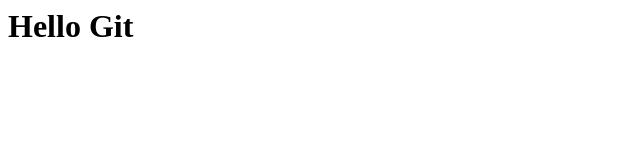
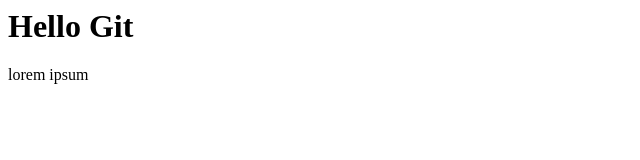
Before and after one commit to nangaps/belajar-git-remote, a plain HTML site: page index.html in a window 1280 px wide. Shown: the full height of the page, 0-640 px from the left. Drawn offline with Linux system fonts and the light colour scheme.

Commit message:
tambahan div dan p di index.html

```diff
--- a/index.html
+++ b/index.html
@@ -1,5 +1,8 @@
 <html>
     <body>
         <h1>Hello Git</h1>
+        <div>
+            <p>lorem ipsum</p>
+        </div>
     </body>
 </html>
```
